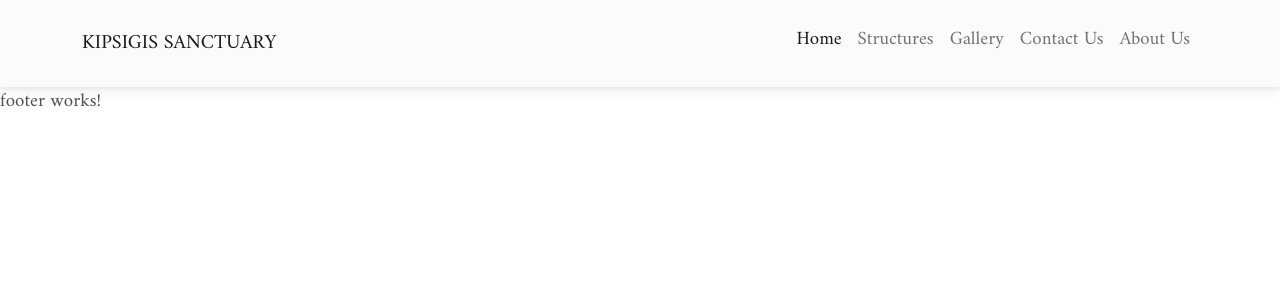
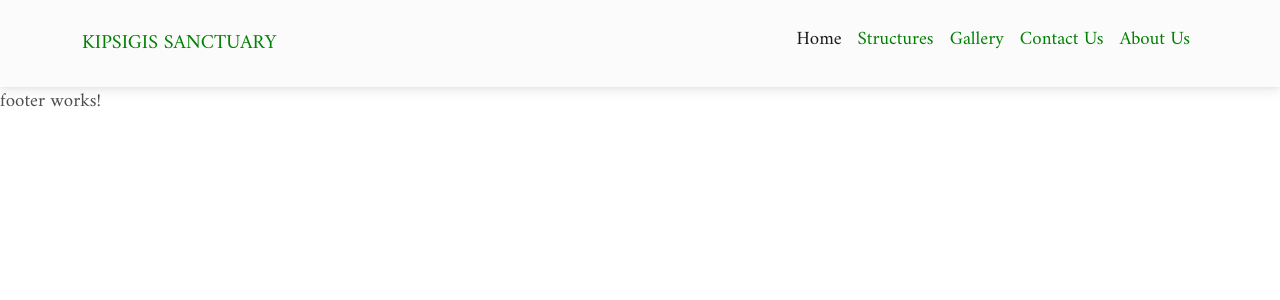
Before and after one commit to Vitalis-Kirui/Oasis-Sanctuary, an Angular app in the folder Sanctuary-UI/: page / in a window 1280 px wide. Shown: the top 300 px of the page. Built offline with nearby package versions, Linux system fonts and the light colour scheme.

Commit message:
styling the navbar

```diff
--- a/Sanctuary-UI/src/app/Components/navbar/navbar.component.css
+++ b/Sanctuary-UI/src/app/Components/navbar/navbar.component.css
@@ -0,0 +1,15 @@
+.navbar {
+    background-color: beige;
+    position: sticky;
+    top: 0;
+    left: 0;
+    z-index: 9999;
+}
+
+.container-fluid {
+    width: 75% !important;
+}
+
+a {
+    color: green;
+}
```
